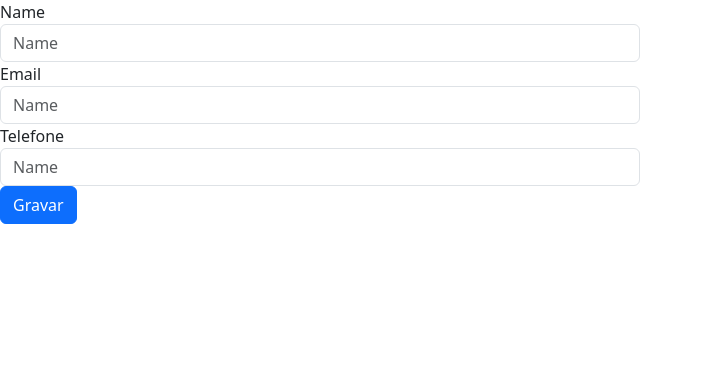
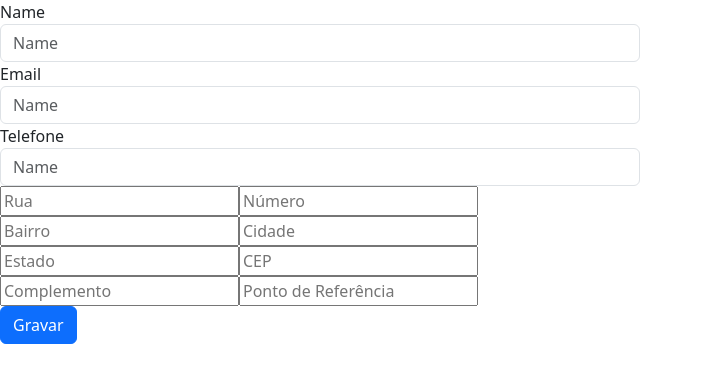
Before and after one commit to walisson27/React-Invest, a Next.js app: page /FormularioUser/users in a window 1280 px wide. Shown: the top 382 px of the page, without its empty margins (0-703 px from the left). Built offline with nearby package versions, Linux system fonts and the light colour scheme.

Commit message:
adicionando endereço

```diff
--- /dev/null
+++ b/src/pages/FormularioUser/Endereço.tsx/Endereço.tsx
@@ -0,0 +1,53 @@
+import React, { useState } from "react";
+
+
+interface enderecoProps {
+    rua: string;
+    numero: number;
+    bairro: string;
+    cidade: string;
+    estado: string;
+    cep: string;
+    complemento: string;
+    pontoReferencia: string;
+}
+
+
+const endereco = () => {
+    const [rua, setRua] = useState<string>("");
+    const [numero, setNumero] = useState<number | undefined>(undefined);
+    const [bairro, setBairro] = useState<string>("");
+    const [cidade, setCidade] = useState<string>("");
+    const [estado, setEstado] = useState<string>("");
+    const [cep, setCep] = useState<string>("");
+    const [complemento, setComplemento] = useState<string>("");
+    const [pontoReferencia, setPontoReferencia] = useState<string>("");
+    const [dadosEndereco, setDadosEndereco] = useState<enderecoProps[]>([]);
+    const [editando, setEditando] = useState<number | null>(null)
+    const [showEndereco, setShowEndereco] = useState(false)
+    const [showListaEndereco, setShowListaEndereco] = useState(false)
+
+
+
+
+
+
+
+    return(
+        <>
+            <input type="text"  placeholder="Rua" value={rua} onChange={(e) => setRua(e.target.value)} />
+            <input type="number"  placeholder="Número" value={numero} onChange={(e) => setNumero(Number(e.target.value))} />
+            <input type="text"  placeholder="Bairro" value={bairro} onChange={(e) => setBairro(e.target.value)} />
+            <input type="text"  placeholder="Cidade" value={cidade} onChange={(e) => setCidade(e.target.value)} />
+            <input type="text"  placeholder="Estado" value={estado} onChange={(e) => setEstado(e.target.value)} />
+            <input type="text"  placeholder="CEP" value={cep} onChange={(e) => setCep(e.target.value)} />
+            <input type="text"  placeholder="Complemento" value={complemento} onChange={(e) => setComplemento(e.target.value)} />
+            <input type="text"  placeholder="Ponto de Referência" value={pontoReferencia} onChange={(e) => setPontoReferencia(e.target.value)} />
+
+         </>
+
+    )
+
+}
+
+export default endereco;
--- a/src/pages/FormularioUser/users.tsx
+++ b/src/pages/FormularioUser/users.tsx
@@ -2,11 +2,13 @@ import { useState } from "react";
 import { useEffect, } from "react";
 import "./Users.css"
 import "bootstrap/dist/css/bootstrap.min.css";
+import Endereço from "./Endereço.tsx/Endereço";
 
 interface FormularioUsers {
   name: string;
   email: string;
   telefone: number;
+
  /* fullName: string;
   telefone: number;
   rg: number;
@@ -73,9 +75,8 @@ useEffect(() => {
   }
   return (
     <>
-
       <div>
-        <div className="form-row">
+        <div className="form-row  ">
           <div className="form-group col-md-6">
             <label htmlFor="inputEmail4">Name</label>
             <input type="name" className="form-control" id="inputEmail4" placeholder="Name" value={name} onChange={(e) => setName(e.target.value)}/>
@@ -83,6 +84,7 @@ useEffect(() => {
             <input type="email" className="form-control" id="inputEmail4" placeholder="Name" value={email} onChange={(e) => setEmail(e.target.value)}/>
             <label htmlFor="inputEmail4">Telefone</label>
             <input type="number" className="form-control" id="inputEmail4" placeholder="Name" value={telefone} onChange={(e) => setTelefone(Number(e.target.value))}/>
+            <Endereço/>
           </div>
         </div>
         <button className="btn btn-primary" onClick={tableDados} >{editando !== null ? "Atualizar" : "Gravar"}</button>
```
